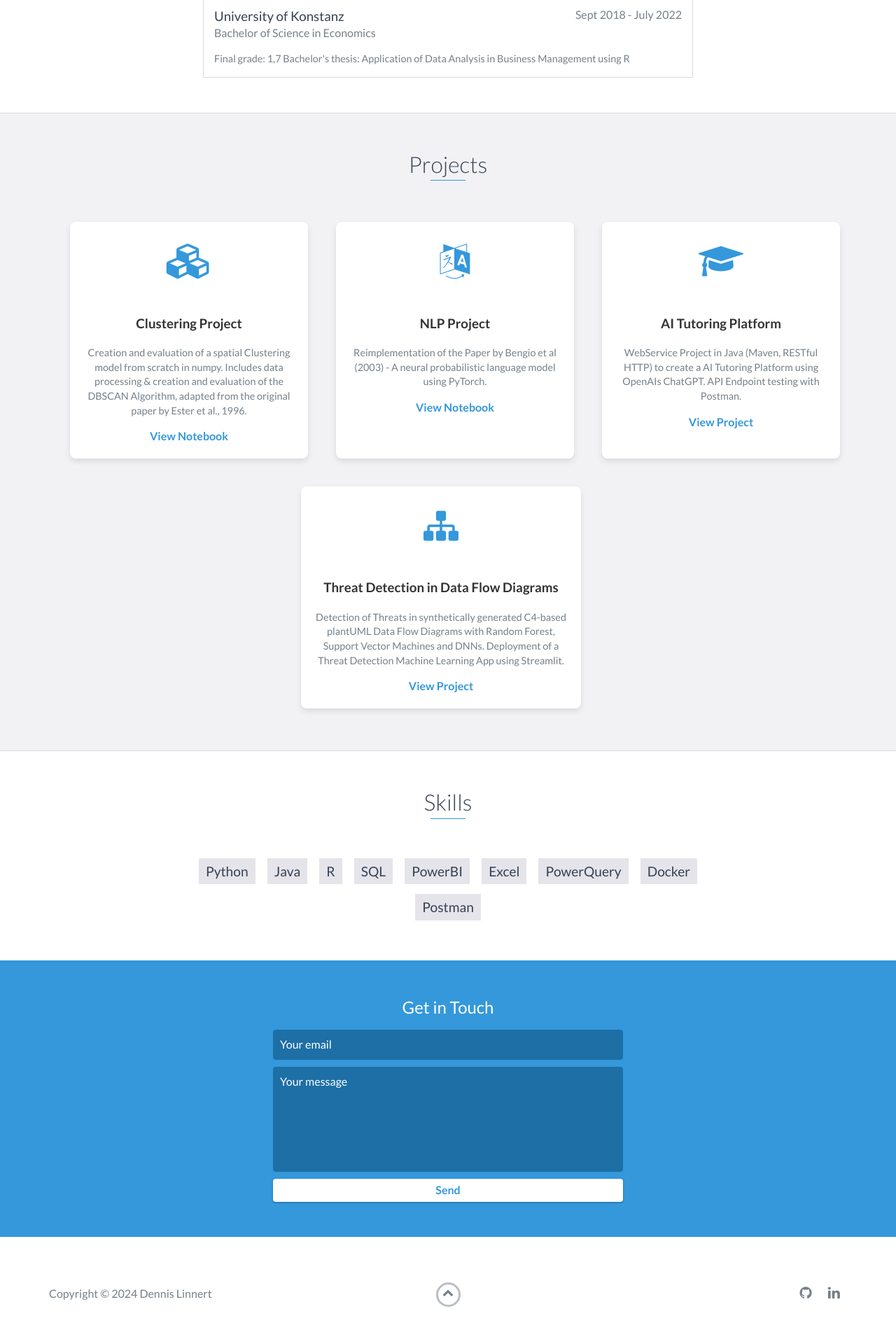
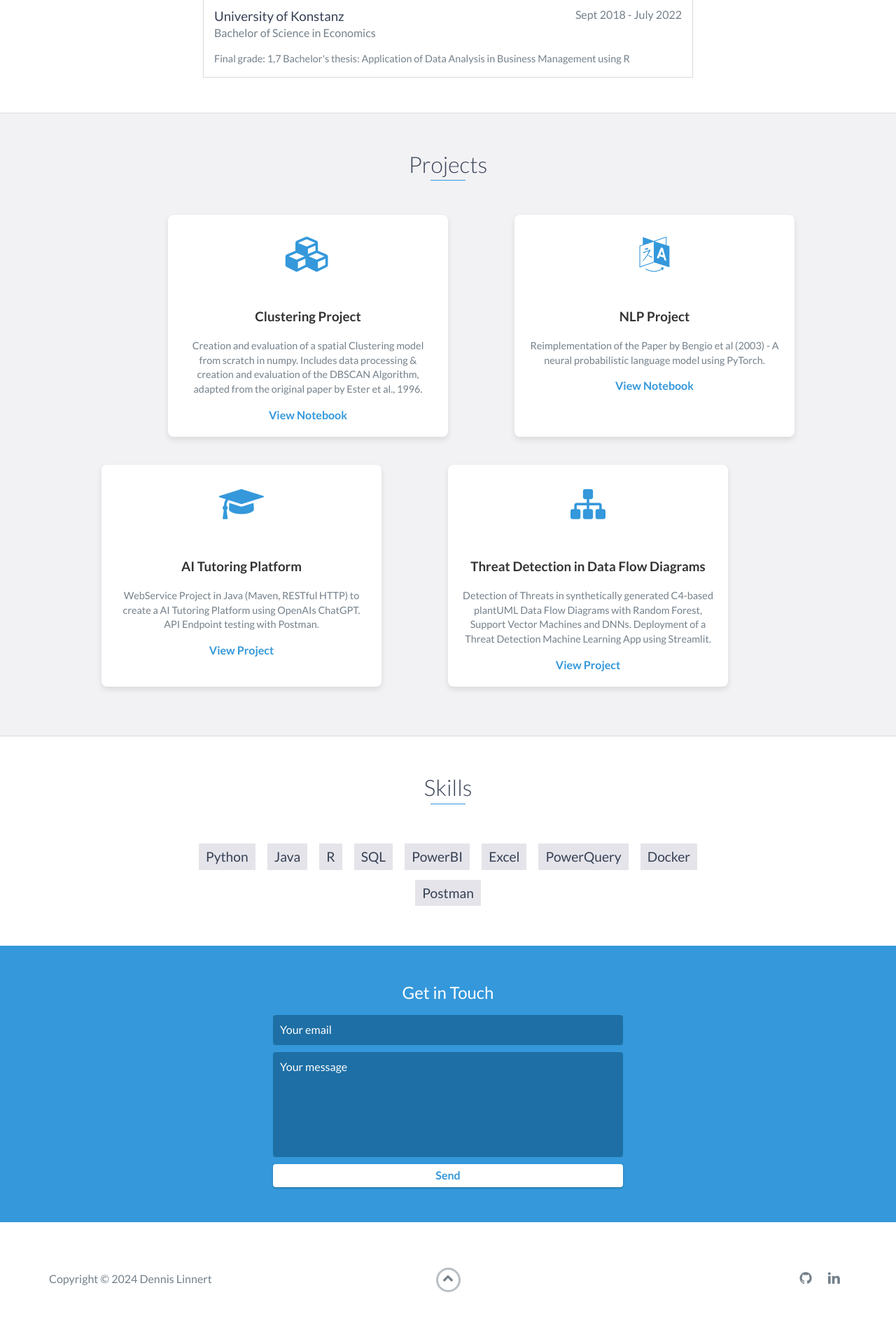
Before and after one commit to Dennis9699/MyProfile, a Jekyll site: the page index.html, which Jekyll copies as it is, in a window 1280 px wide. Shown: the part 2013-3933 px from the top of the page at 70% size. Built offline with Jekyll 4.4.1, drawn with Linux system fonts in a browser that asks for light colours.

Commit message:
Update styles.css

```diff
--- a/css/styles.css
+++ b/css/styles.css
@@ -15,22 +15,21 @@
     display: flex;
     flex-wrap: wrap;
     gap: 20px;
-    justify-content: center; /* Center the items horizontally */
+    justify-content: space-evenly;
 }
 
 #projects .project {
-    flex: 1 1 300px; /* Allow the project boxes to flex and set a minimum width */
-    max-width: 400px; /* Set a maximum width for the project boxes */
+    flex: 1 1 calc(45% - 20px);
+    max-width: 400px;
     box-shadow: 0 4px 8px rgba(0, 0, 0, 0.1);
     border-radius: 8px;
     overflow: hidden;
     display: flex;
     flex-direction: column;
     background-color: #fff;
-    margin: 10px; /* Add a margin to create space between the project boxes */
+    margin-bottom: 20px;
     text-align: center;
 }
-
 
 #projects .project-icon {
     font-size: 50px;
@@ -66,10 +65,8 @@
 @media (max-width: 768px) {
     #projects .project {
         flex: 1 1 100%;
-        max-width: 100%; /* Ensure full width on smaller screens */
     }
 }
-
 
 body {
     font-family: 'Lato', sans-serif;
```
